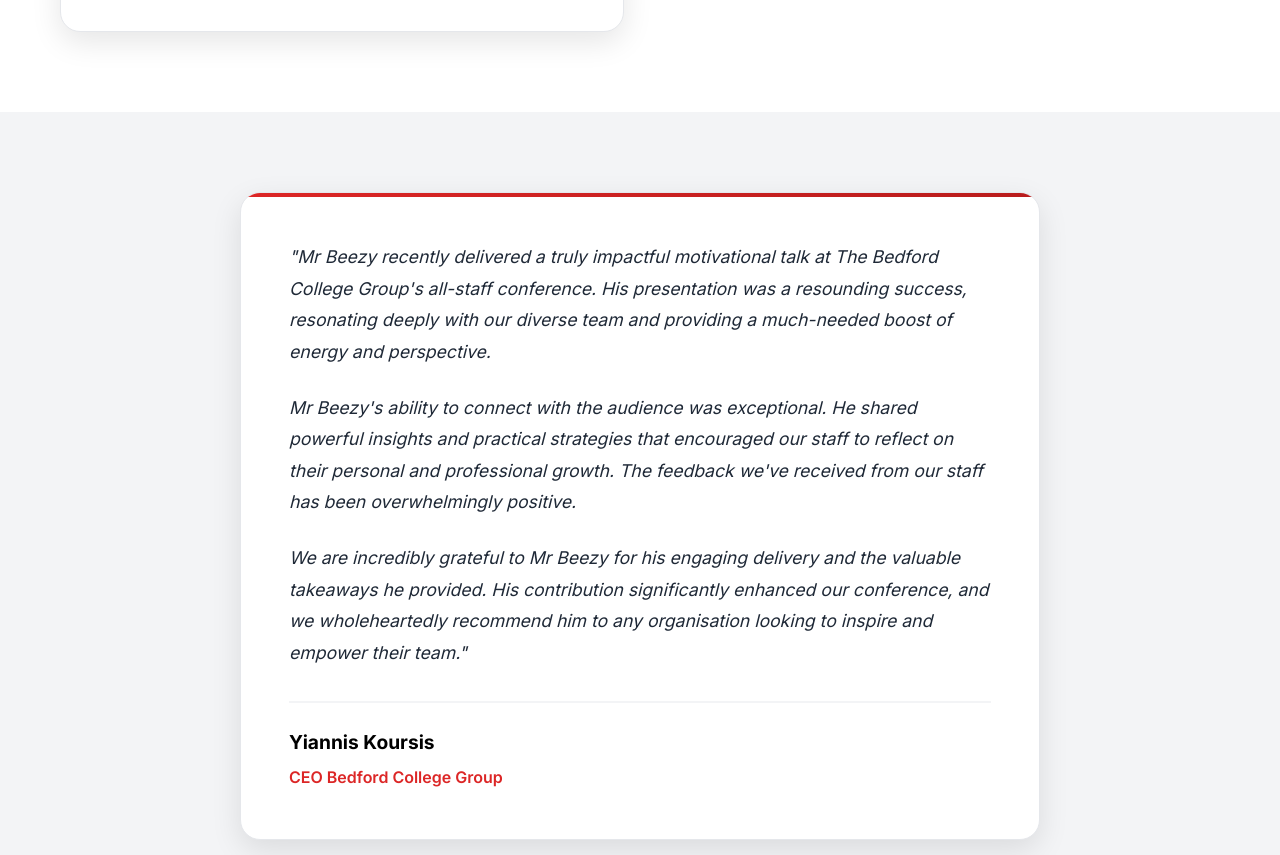
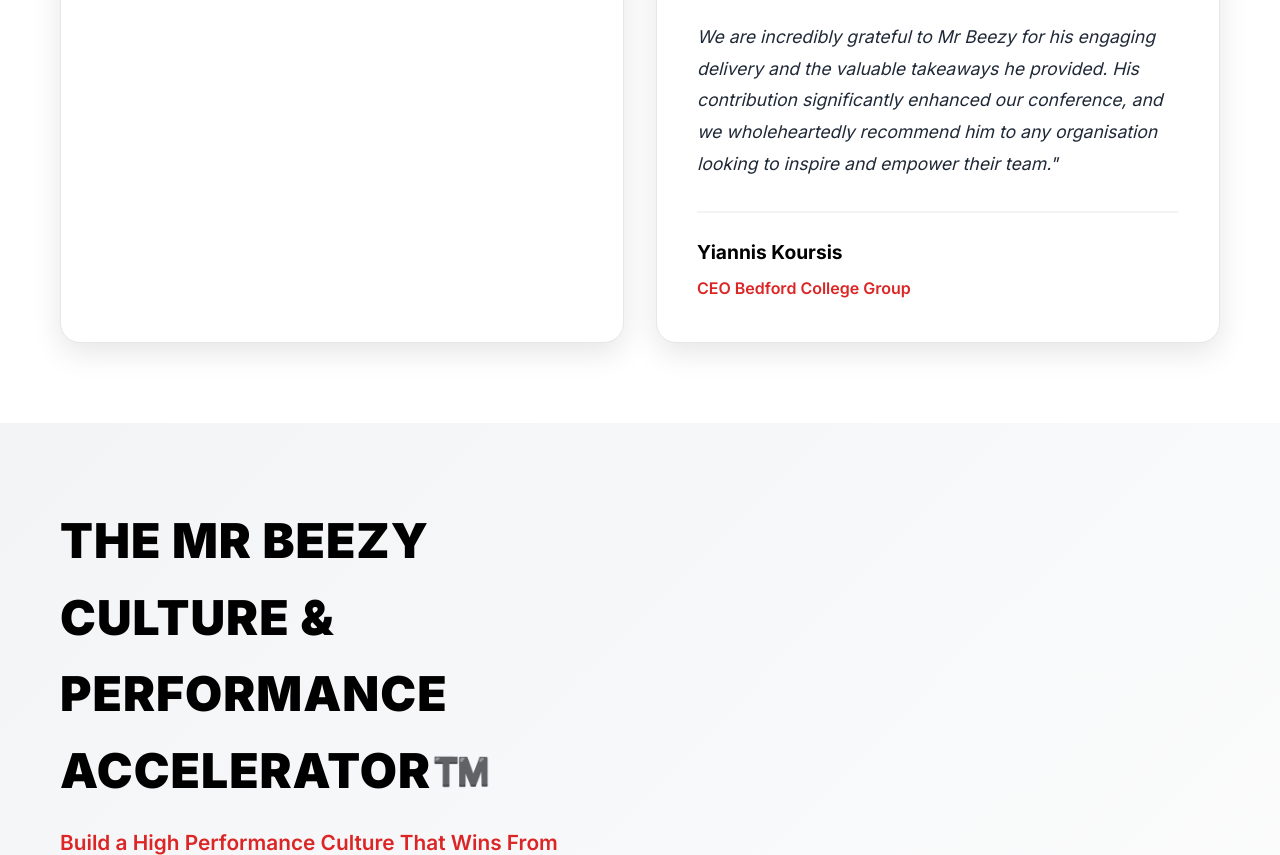
Before and after one commit to CWCMEDIA/mr-beezy-website, a plain HTML site: page business.html in a window 1280 px wide. Shown: the part 1862-2717 px from the top of the page. Drawn offline with Linux system fonts and the light colour scheme.

Commit message:
Fix testimonial layout: Position testimonial card in 2x2 grid with keynotes

```diff
--- a/business-styles.css
+++ b/business-styles.css
@@ -29,46 +29,13 @@
     --transition-slow: 0.5s ease;
 }
 
-/* ===== TESTIMONIAL SECTION ===== */
-.testimonial-section {
-    padding: var(--section-padding);
-    background: var(--light-gray);
-}
-
-.testimonial-card {
-    background: var(--white);
-    border-radius: 20px;
-    padding: 3rem;
-    box-shadow: 0 10px 30px rgba(0, 0, 0, 0.1);
-    transition: all var(--transition-normal);
-    border: 1px solid #e5e7eb;
-    position: relative;
-    overflow: hidden;
-    max-width: 800px;
-    margin: 0 auto;
-}
-
-.testimonial-card::before {
-    content: '';
-    position: absolute;
-    top: 0;
-    left: 0;
-    width: 100%;
-    height: 4px;
-    background: linear-gradient(90deg, var(--primary-red), var(--primary-red-dark));
-}
-
-.testimonial-card:hover {
-    transform: translateY(-5px);
-    box-shadow: 0 20px 40px rgba(0, 0, 0, 0.15);
-}
-
-.testimonial-content {
+/* ===== TESTIMONIAL STYLING ===== */
+.testimonial-card .testimonial-content {
     position: relative;
     z-index: 2;
 }
 
-.testimonial-text {
+.testimonial-card .testimonial-text {
     font-size: 1.1rem;
     line-height: 1.8;
     color: var(--dark-gray);
@@ -76,24 +43,24 @@
     font-style: italic;
 }
 
-.testimonial-text:last-of-type {
+.testimonial-card .testimonial-text:last-of-type {
     margin-bottom: 2rem;
 }
 
-.testimonial-author {
+.testimonial-card .testimonial-author {
     border-top: 2px solid var(--light-gray);
     padding-top: 1.5rem;
     margin-top: 1.5rem;
 }
 
-.author-name {
+.testimonial-card .author-name {
     font-size: 1.2rem;
     font-weight: 700;
     color: var(--black);
     margin-bottom: 0.5rem;
 }
 
-.author-title {
+.testimonial-card .author-title {
     font-size: 1rem;
     color: var(--primary-red);
     font-weight: 600;
@@ -258,7 +225,7 @@
 
 .keynotes-grid {
     display: grid;
-    grid-template-columns: repeat(auto-fit, minmax(400px, 1fr));
+    grid-template-columns: repeat(2, 1fr);
     gap: 2rem;
 }
 
@@ -548,12 +515,7 @@
         padding: 2rem 1.5rem;
     }
 
-    .testimonial-card {
-        padding: 2rem 1.5rem;
-        margin: 0 1rem;
-    }
-
-    .testimonial-text {
+    .testimonial-card .testimonial-text {
         font-size: 1rem;
     }
 
@@ -614,3 +576,4 @@
 .keynote-card:nth-child(1) { animation-delay: 0.1s; }
 .keynote-card:nth-child(2) { animation-delay: 0.2s; }
 .keynote-card:nth-child(3) { animation-delay: 0.3s; }
+.keynote-card:nth-child(4) { animation-delay: 0.4s; }
--- a/business.html
+++ b/business.html
@@ -78,14 +78,9 @@
                         <p>This keynote dives into the hidden layers of team identity, trust, energy and behaviour. It's not about free snacks or office perks, it's about creating a team atmosphere that people want to stay in, perform for and grow with. Expect hard hitting truths, real world tools and the Mr Beezy spark that turns average cultures into performance driven powerhouses.</p>
                     </div>
                 </div>
-            </div>
-        </div>
-    </section>
 
-    <!-- Testimonial Section -->
-    <section class="testimonial-section">
-        <div class="container">
-            <div class="testimonial-card">
+                <!-- Bedford College Group Testimonial -->
+                <div class="keynote-card testimonial-card">
                     <div class="testimonial-content">
                         <p class="testimonial-text">"Mr Beezy recently delivered a truly impactful motivational talk at The Bedford College Group's all-staff conference. His presentation was a resounding success, resonating deeply with our diverse team and providing a much-needed boost of energy and perspective.</p>
                         <p class="testimonial-text">Mr Beezy's ability to connect with the audience was exceptional. He shared powerful insights and practical strategies that encouraged our staff to reflect on their personal and professional growth. The feedback we've received from our staff has been overwhelmingly positive.</p>
@@ -93,6 +88,7 @@
                         <div class="testimonial-author">
                             <h4 class="author-name">Yiannis Koursis</h4>
                             <p class="author-title">CEO Bedford College Group</p>
+                        </div>
                     </div>
                 </div>
             </div>
```
Lines whose indentation alone changed are shown as unchanged.
